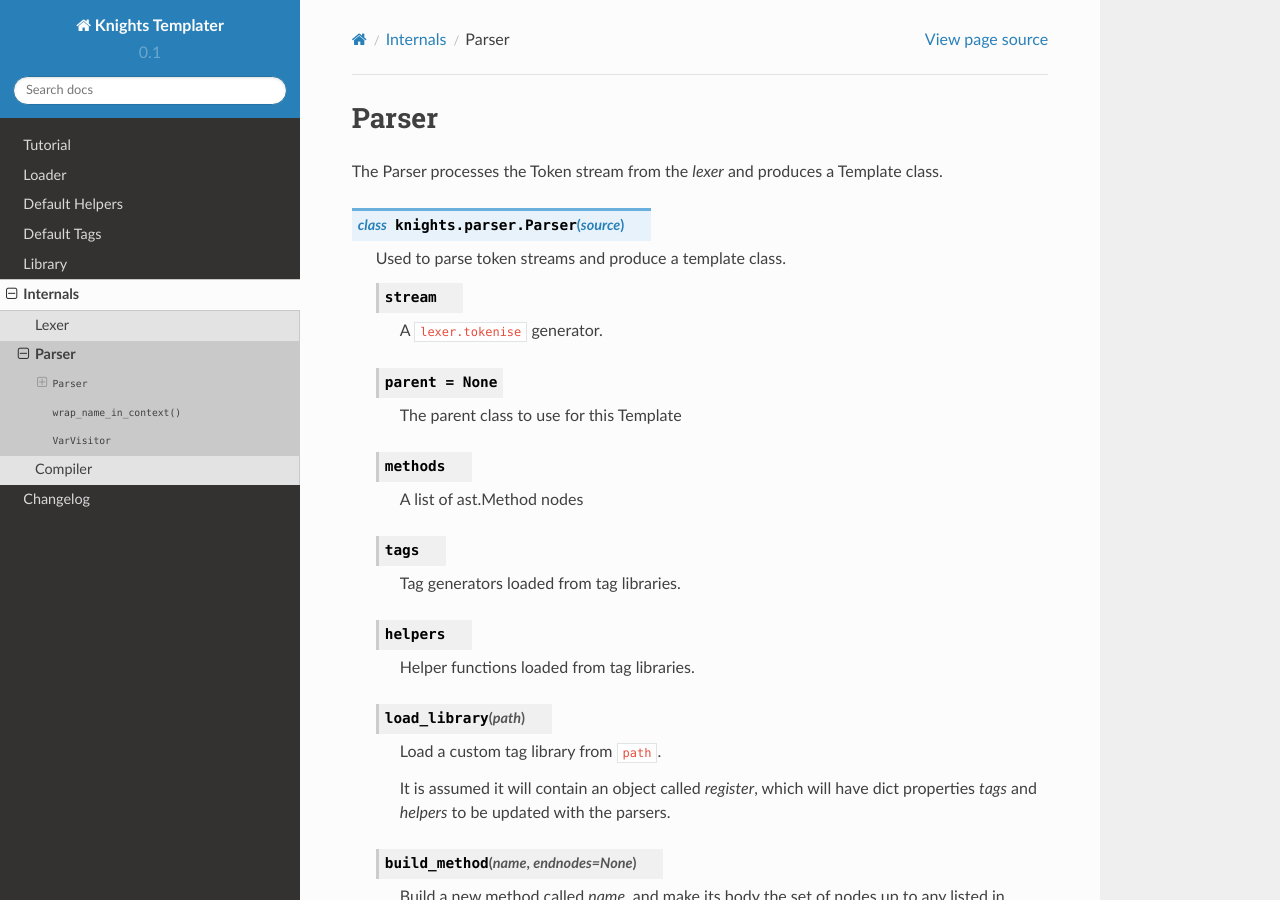
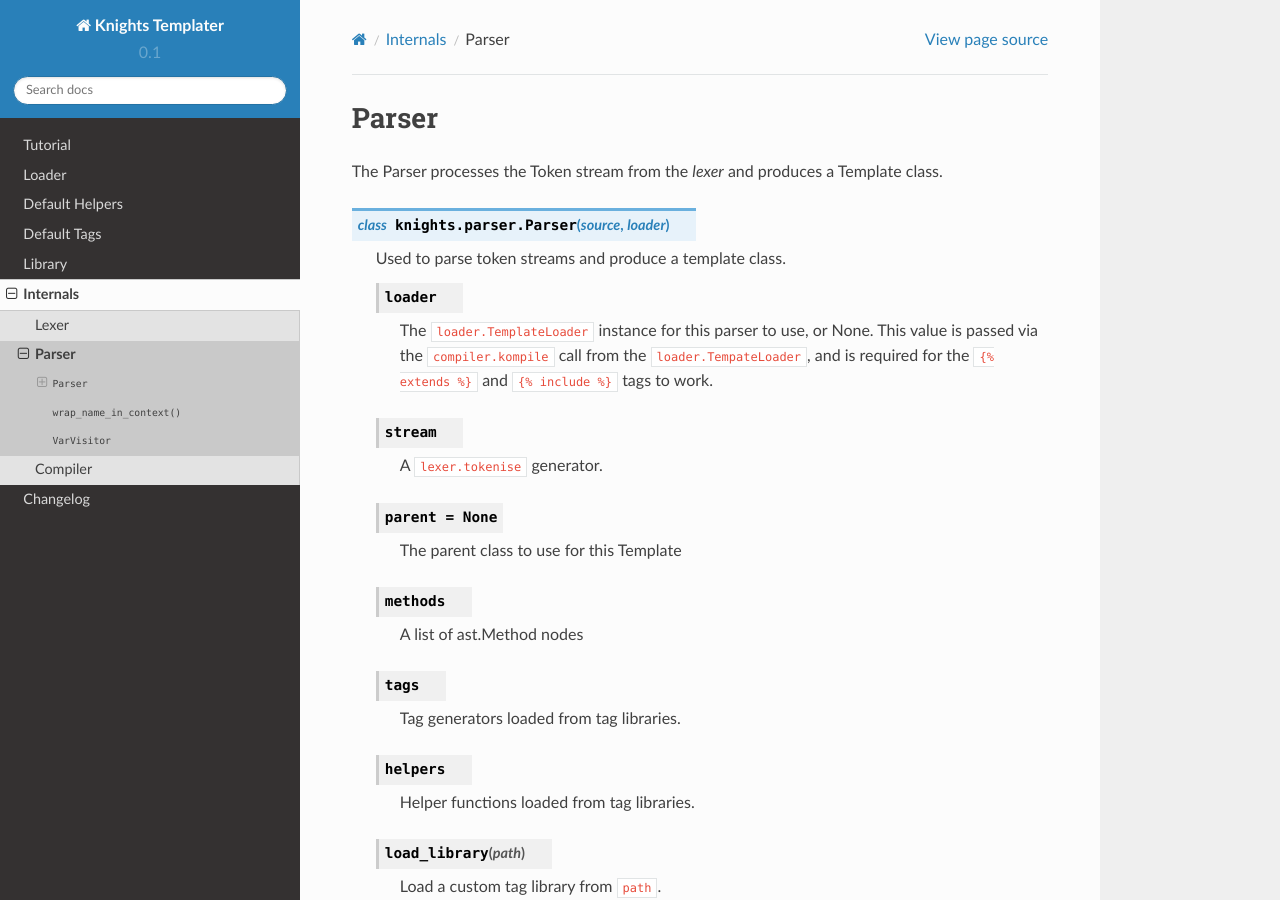
Before and after one commit to funkybob/knights-templater, a Sphinx documentation site: the page built from docs/internals/parser.rst, in a window 1280 px wide and 900 px high. Built offline with Sphinx 7.4.7 and the Read the Docs theme 2.0.0, drawn with Linux system fonts in a browser that asks for light colours.

Commit message:
Updat internals docs

```diff
--- a/docs/internals/compiler.rst
+++ b/docs/internals/compiler.rst
@@ -8,7 +8,7 @@ Contains the main compilation function for driving template construction.
 To avoid clashing with the built-in `compile` this method is called `kompile`.
 
 
-.. py:function:: kompile(source, raw=False)
+.. py:function:: kompile(source, raw=False, filename='<compiler>', loader=None, **kwargs):)
 
    Compiles a template from the provided source string.
 
--- a/docs/internals/parser.rst
+++ b/docs/internals/parser.rst
@@ -7,9 +7,16 @@ Parser
 The Parser processes the Token stream from the `lexer` and produces a Template
 class.
 
-.. py:class:: Parser(source)
+.. py:class:: Parser(source, loader)
 
    Used to parse token streams and produce a template class.
+
+   .. py:attribute:: loader
+
+      The ``loader.TemplateLoader`` instance for this parser to use, or None.
+      This value is passed via the ``compiler.kompile`` call from the
+      ``loader.TempateLoader``, and is required for the ``{% extends %}`` and
+      ``{% include %}`` tags to work.
 
    .. py:attribute:: stream
 
```
